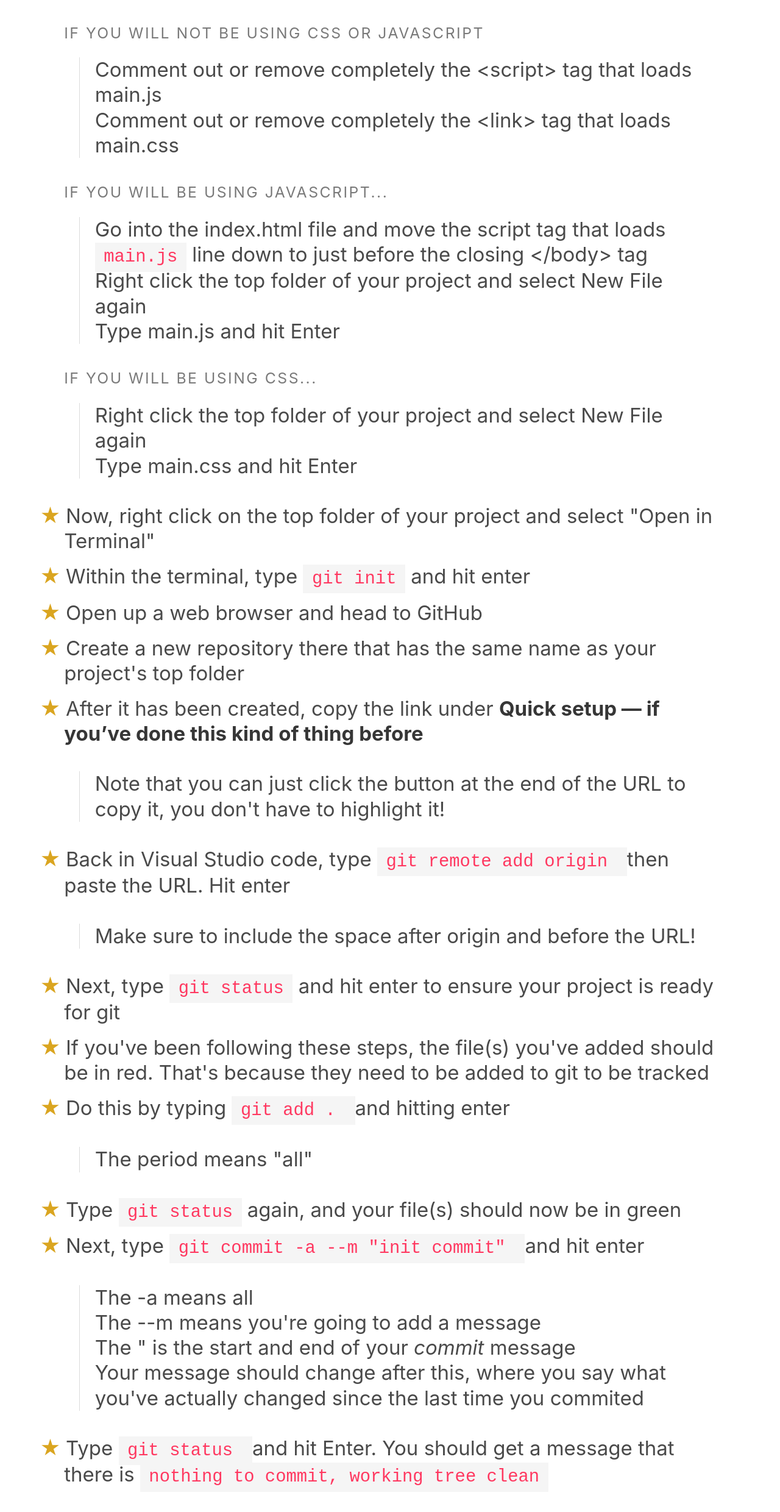
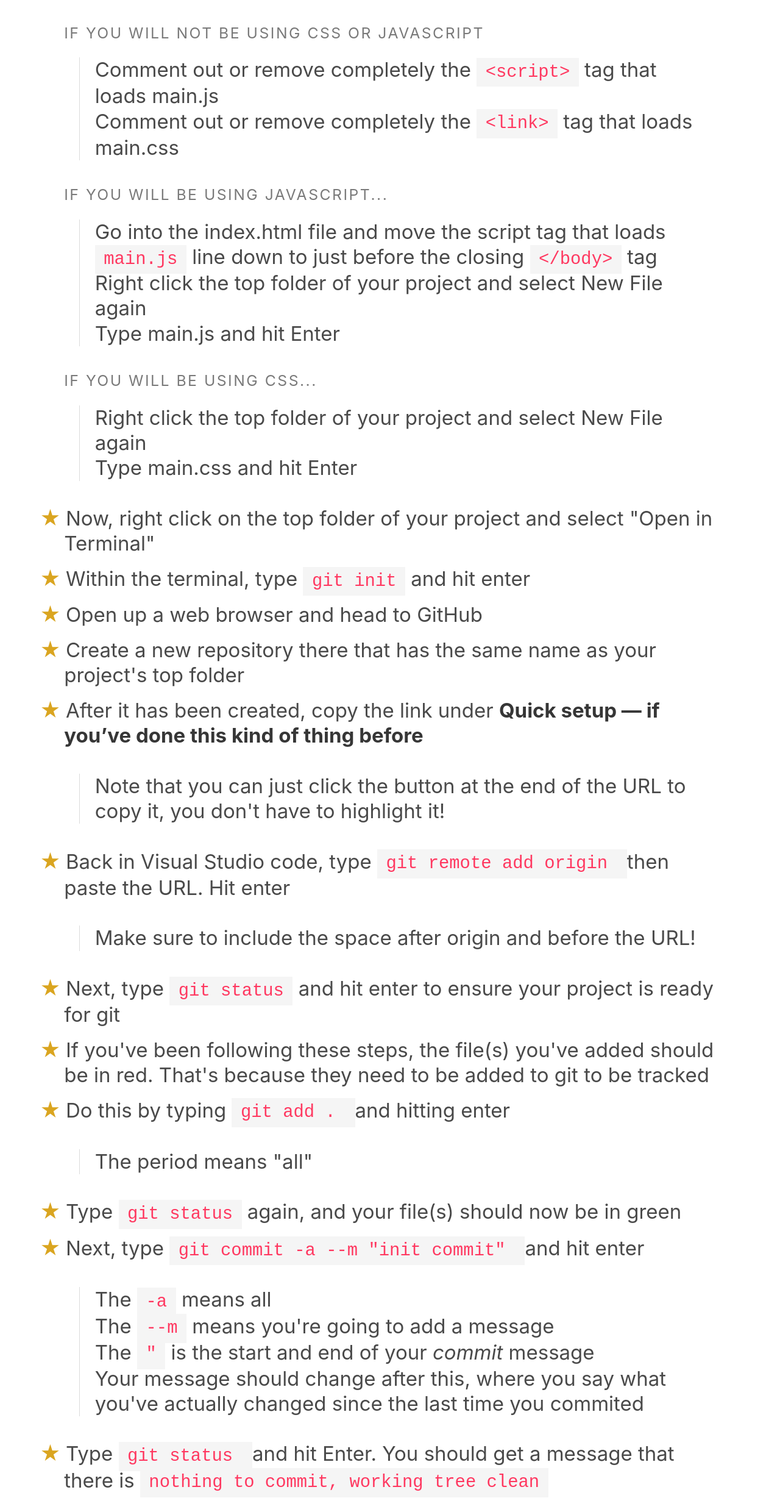
Before and after one commit to elilemons/starting-your-homework-cheat-sheet, a plain HTML site: page index.html in a window 1280 px wide. Shown: the part 1639-4119 px from the top of the page at 61% size. Drawn offline with nearby package versions, Linux system fonts and the light colour scheme.

Commit message:
formatting code

```diff
--- a/index.html
+++ b/index.html
@@ -66,9 +66,9 @@
                     <li class="inner-list">
                         <p class="menu-label">If you will not be using CSS or JavaScript</p>
                         <ul>
-                            <li>Comment out or remove completely the &lt;script&gt; tag that loads <span
+                            <li>Comment out or remove completely the <code>&lt;script&gt;</code> tag that loads <span
                                     class="has-text-underline">main.js</span></li>
-                            <li>Comment out or remove completely the &lt;link&gt; tag that loads <span
+                            <li>Comment out or remove completely the <code>&lt;link&gt;</code> tag that loads <span
                                     class="has-text-underline">main.css</span></li>
                         </ul>
                     </li>
@@ -76,7 +76,7 @@
                         <p class="menu-label">If you will be using Javascript...</p>
                         <ul>
                             <li>Go into the <span class="has-text-underline">index.html</span> file and move the script tag that
-                                loads <code>main.js</code> line down to just before the closing &lt;/body&gt; tag</li>
+                                loads <code>main.js</code> line down to just before the closing <code>&lt;/body&gt;</code> tag</li>
                             <li>Right click the top folder of your project and select <span class="has-text-underline">New
                                     File</span> again</li>
                             <li>Type <span class="has-text-underline">main.js</span> and hit Enter</li>
@@ -122,9 +122,9 @@
                     <li>Next, type <code>git commit -a --m "init commit" </code> and hit enter</li>
                     <li class="inner-list">
                         <ul>
-                            <li>The -a means all</li>
-                            <li>The --m means you're going to add a message</li>
-                            <li>The " is the start and end of your <em>commit</em> message</li>
+                            <li>The <code>-a</code> means all</li>
+                            <li>The <code>--m</code> means you're going to add a message</li>
+                            <li>The <code>"</code> is the start and end of your <em>commit</em> message</li>
                             <li>Your message should change after this, where you say what you've actually changed since the last
                                 time you commited</li>
                         </ul>
@@ -219,9 +219,9 @@
                     <li class="inner-list">
                         <p class="menu-label">If you will not be using CSS or JavaScript</p>
                         <ul>
-                            <li>Comment out or remove completely the &lt;script&gt; tag that loads <span
+                            <li>Comment out or remove completely the <code>&lt;script&gt;</code> tag that loads <span
                                     class="has-text-underline">main.js</span></li>
-                            <li>Comment out or remove completely the &lt;link&gt; tag that loads <span
+                            <li>Comment out or remove completely the <code>&lt;link&gt;</code> tag that loads <span
                                     class="has-text-underline">main.css</span></li>
                         </ul>
                     </li>
@@ -229,7 +229,7 @@
                         <p class="menu-label">If you will be using Javascript...</p>
                         <ul>
                             <li>Go into the <span class="has-text-underline">index.html</span> file and move the script tag that
-                                loads <code>main.js</code> line down to just before the closing &lt;/body&gt; tag</li>
+                                loads <code>main.js</code> line down to just before the closing <code>&lt;/body&gt;</code> tag</li>
                             <li>Right click the top folder of your project and select <span class="has-text-underline">New
                                     File</span> again</li>
                             <li>Type <span class="has-text-underline">main.js</span> and hit Enter</li>
@@ -255,9 +255,9 @@
                     <li>Next, type <code>git commit -a --m "init commit" </code> and hit enter</li>
                     <li class="inner-list">
                         <ul>
-                            <li>The -a means all</li>
-                            <li>The --m means you're going to add a message</li>
-                            <li>The " is the start and end of your <em>commit</em> message</li>
+                            <li>The <code>-</code>a means all</li>
+                            <li>The <code>-</code>-m means you're going to add a message</li>
+                            <li>The <code>"</code> is the start and end of your <em>commit</em> message</li>
                             <li>Your message should change after this, where you say what you've actually changed since the last
                                 time you commited</li>
                         </ul>
```
